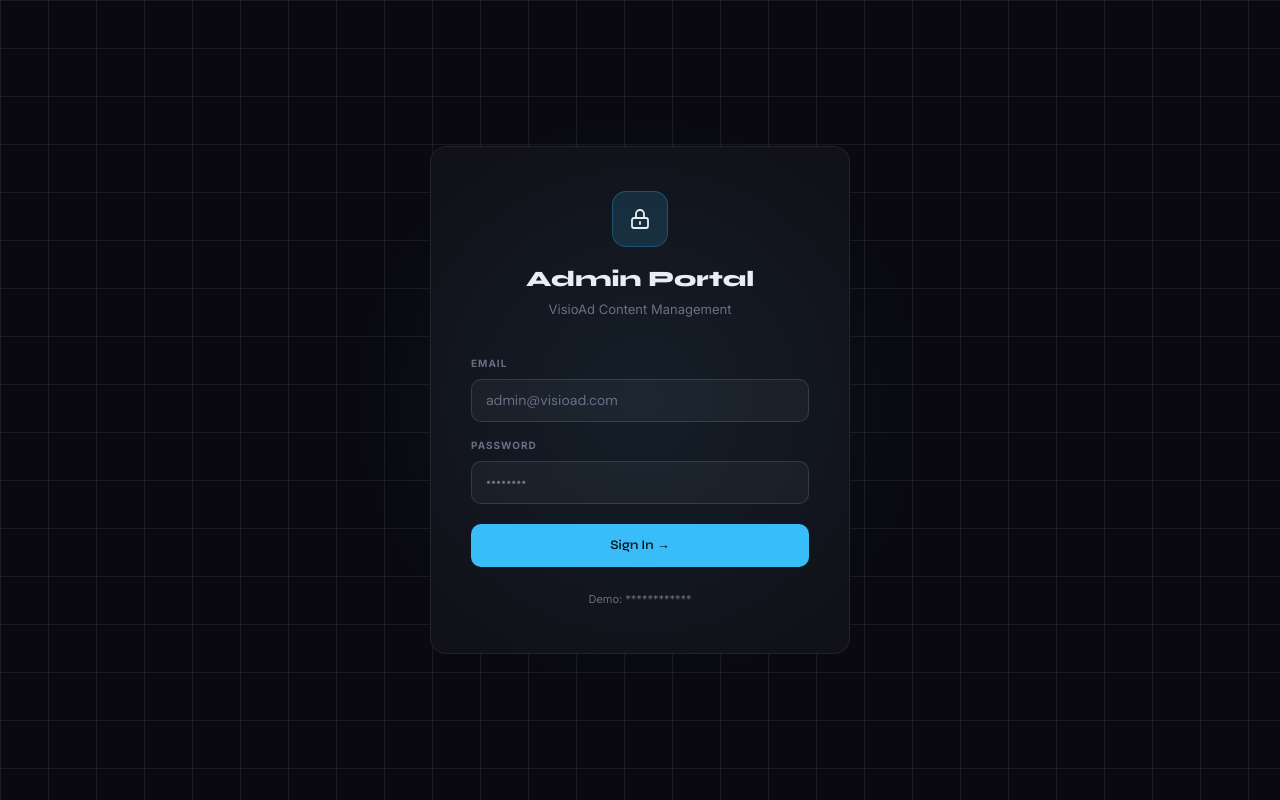
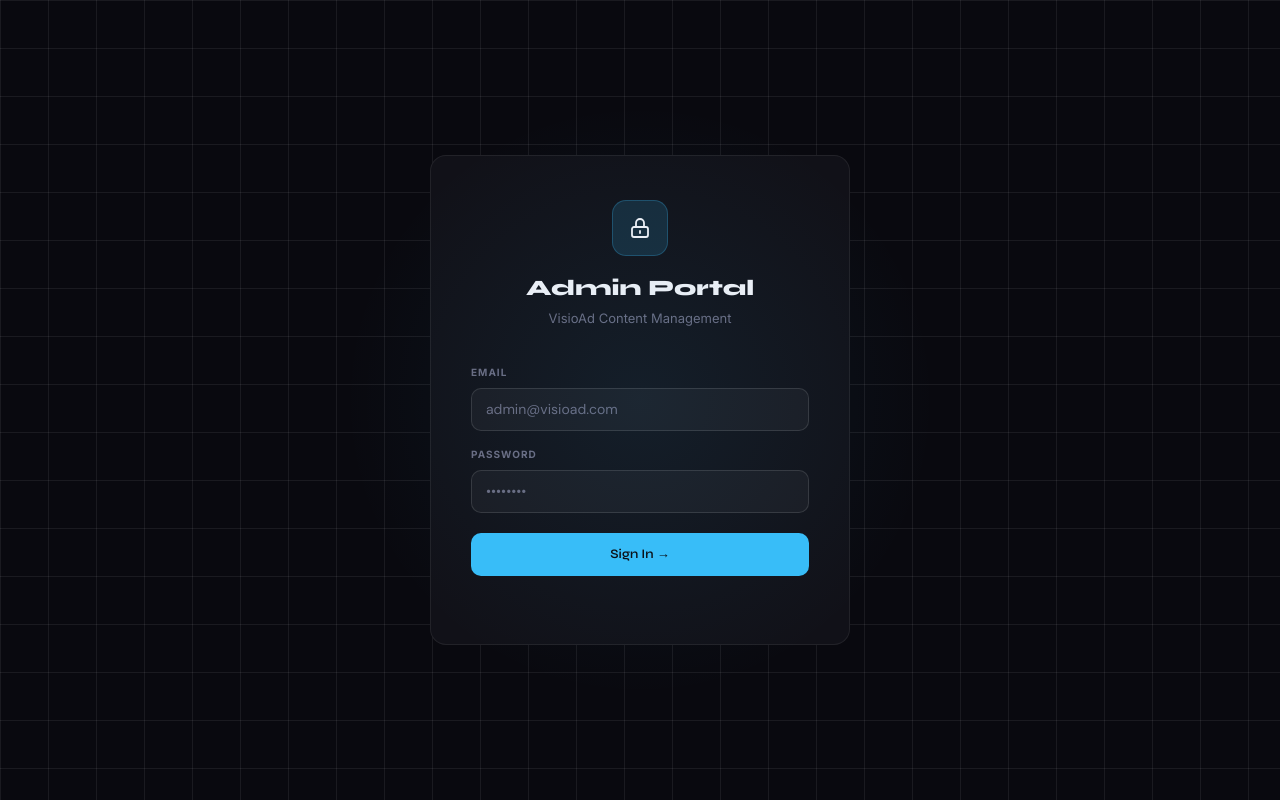
Before and after one commit to ilyes5552025-glitch/visoad, a Next.js app: page /admin in a window 1280 px wide. Built offline with nearby package versions, Linux system fonts and the light colour scheme.

Commit message:
Push latest changes

```diff
--- a/components/AdminPanel.jsx
+++ b/components/AdminPanel.jsx
@@ -270,7 +270,7 @@
           </form>
 
           <p style={{ textAlign: "center", color: "var(--muted)", fontSize: 11, marginTop: 24, lineHeight: 1.6 }}>
-            Demo: ************
+
           </p>
         </div>
       </div>
```
